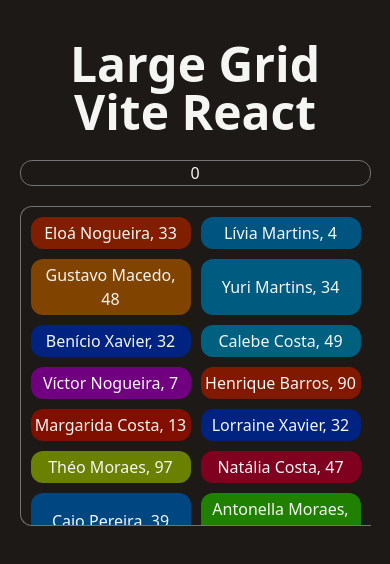
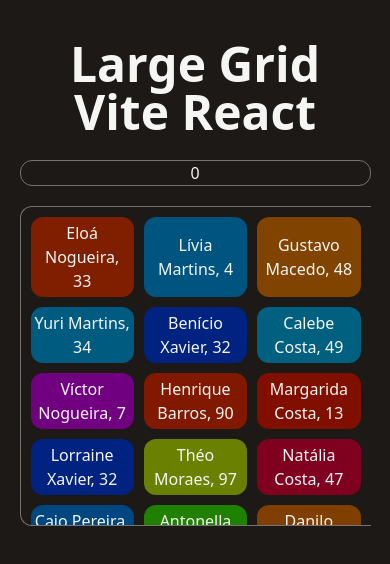
Before and after one commit to marcelo-rispoli-leal/large-grid-react, a React (Vite) app: page / in a window 390 px wide. Shown: the top 564 px of the page. Built offline with nearby package versions, Linux system fonts and the light colour scheme.

Commit message:
Adjusted grid columns size and quantity

```diff
--- a/src/components/Users.jsx
+++ b/src/components/Users.jsx
@@ -23,7 +23,7 @@
 export default function Users() {
   const users = getUsers();
   return (
-    <div className="grid grid-cols-2 gap-2.5 sm:grid-cols-3 md:grid-cols-4 lg:grid-cols-6 xl:grid-cols-8">
+    <div className="max-3xs:3xs:grid-cols-1 3xs:max-2xs:grid-cols-2 2xs:max-xs:grid-cols-3 xs:max-sm:grid-cols-4 grid grid-cols-1 gap-2.5 sm:max-md:grid-cols-5 md:max-lg:grid-cols-6 lg:max-xl:grid-cols-7 xl:max-2xl:grid-cols-8 2xl:grid-cols-10">
       {users.map(({ index, name, age, backgroundColor, lower }) => (
         <div
           key={index}
```
